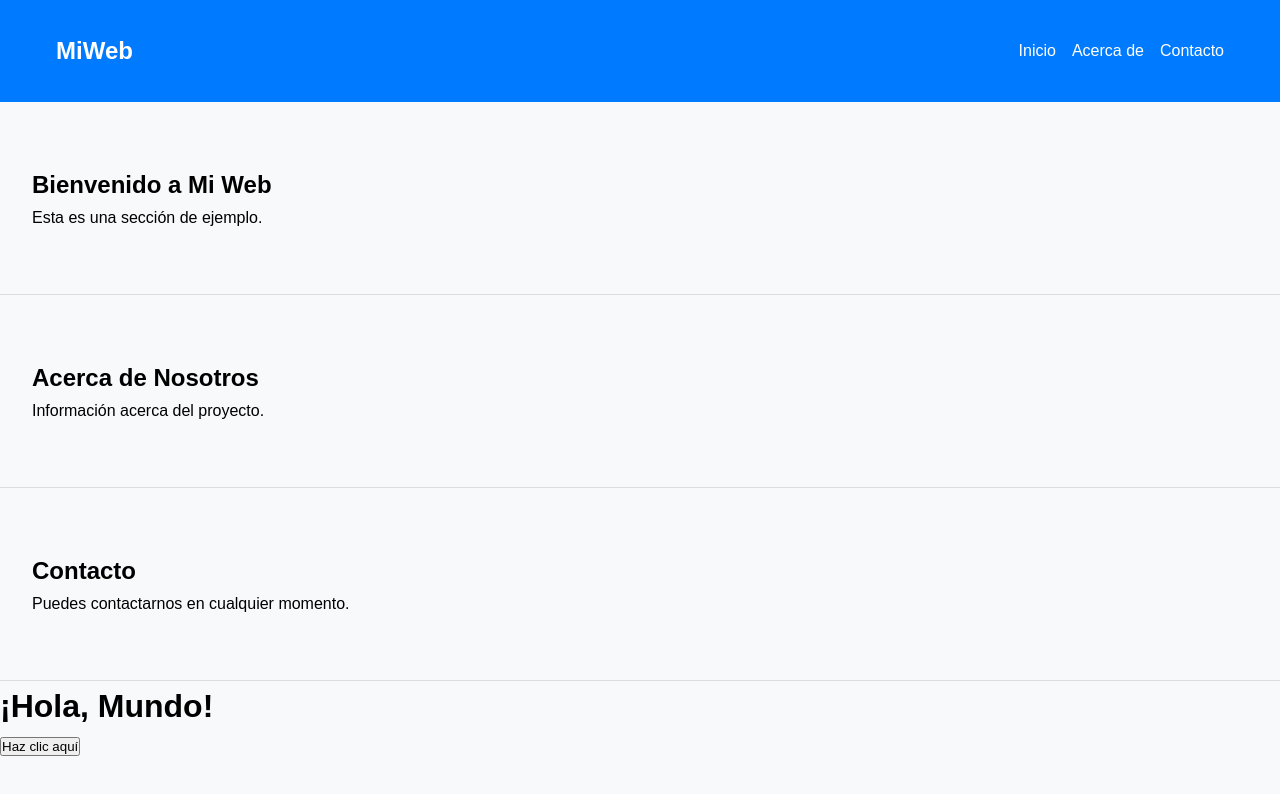
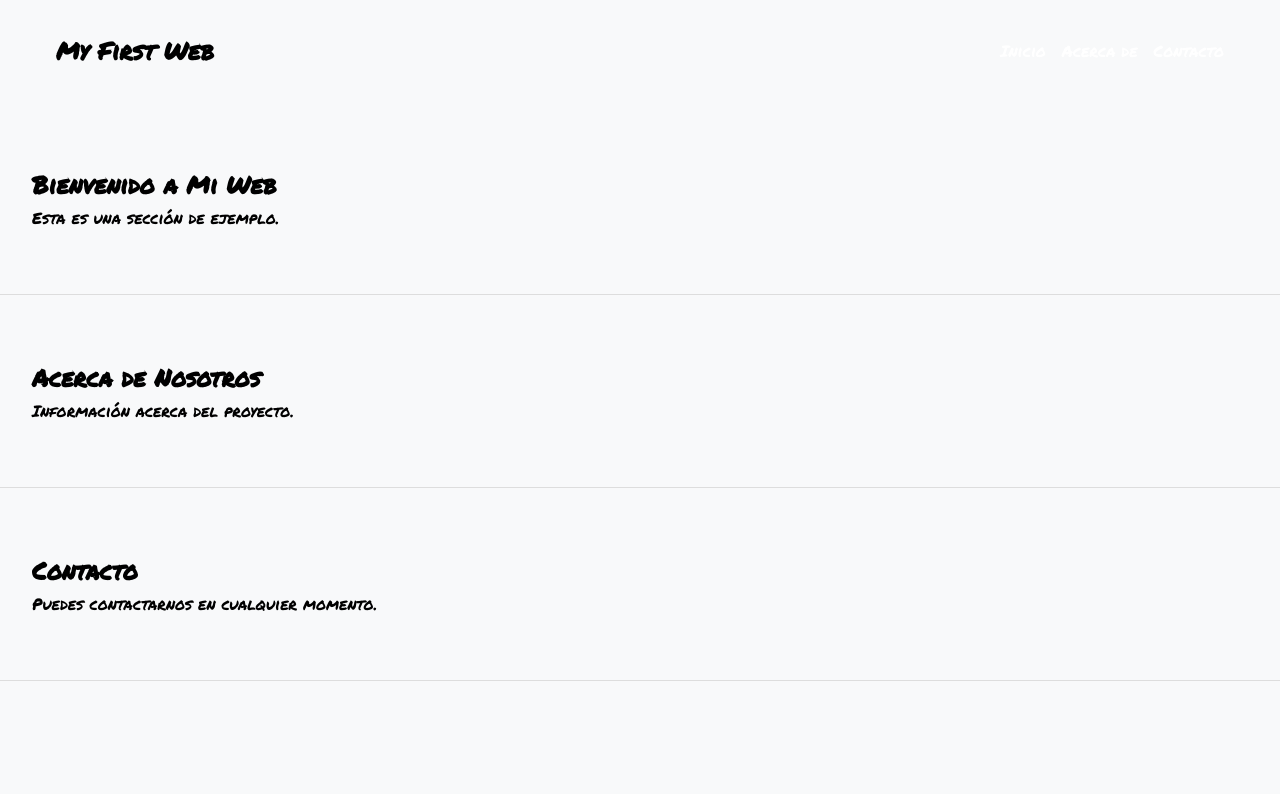
Before and after one commit to JaviS9/my-first-web, a plain HTML site: page index.html in a window 1280 px wide. Drawn offline with Linux system fonts and the light colour scheme; a web font is replaced by a local one.

Commit message:
adding some marker style

```diff
--- a/index.html
+++ b/index.html
@@ -4,13 +4,18 @@
   <meta charset="UTF-8">
   <meta name="viewport" content="width=device-width, initial-scale=1.0">
   <title>My First Web</title>
+  <!-- Script JS -->
   <link rel="stylesheet" href="style.css">
+  <!-- Google Fonts -->
+  <link rel="preconnect" href="https://fonts.googleapis.com">
+  <link rel="preconnect" href="https://fonts.gstatic.com" crossorigin>
+  <link href="https://fonts.googleapis.com/css2?family=Permanent+Marker&family=Tomorrow:wght@300;400&display=swap" rel="stylesheet">
 </head>
 <body>
 
   <header class="top-bar">
     <nav class="container">
-      <h1 class="logo">MiWeb</h1>
+      <h1 class="logo">My First Web</h1>
       <ul class="nav-links">
         <li><a href="#home">Inicio</a></li>
         <li><a href="#about">Acerca de</a></li>
@@ -35,9 +40,5 @@
       <p>Puedes contactarnos en cualquier momento.</p>
     </section>
   </main>
-
-  <h1>¡Hola, Mundo!</h1>
-  <button onclick="saludar()">Haz clic aquí</button>
-  <script src="script.js"></script>
 </body>
 </html>
--- a/style.css
+++ b/style.css
@@ -9,6 +9,9 @@
   font-family: 'Arial', sans-serif;
   line-height: 1.6;
   background-color: #f8f9fa;
+  font-family: "Permanent Marker", serif;
+  font-weight: 400;
+  font-style: normal;
 }
 
 .container {
@@ -20,10 +23,17 @@
   padding: 1rem;
 }
 
+.marker {
+  font-family: "Permanent Marker", serif;
+  font-weight: 400;
+  font-style: normal;
+}
+
+
 /* Top-bar */
 .top-bar {
-  background-color: #007bff;
-  color: white;
+  background-color: #f8f9fa;
+  color: black;
   padding: 1rem 0;
   position: sticky;
   top: 0;
```
